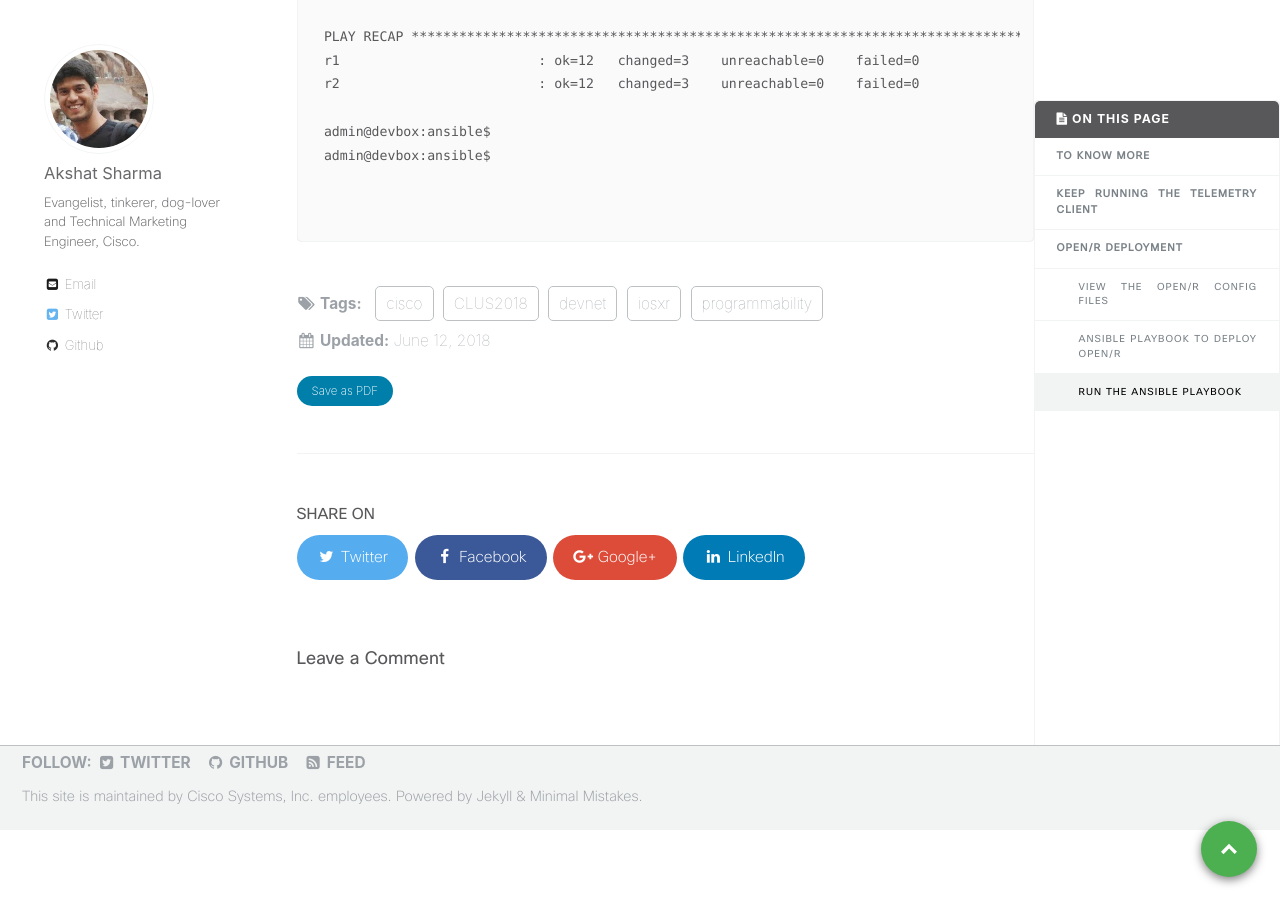
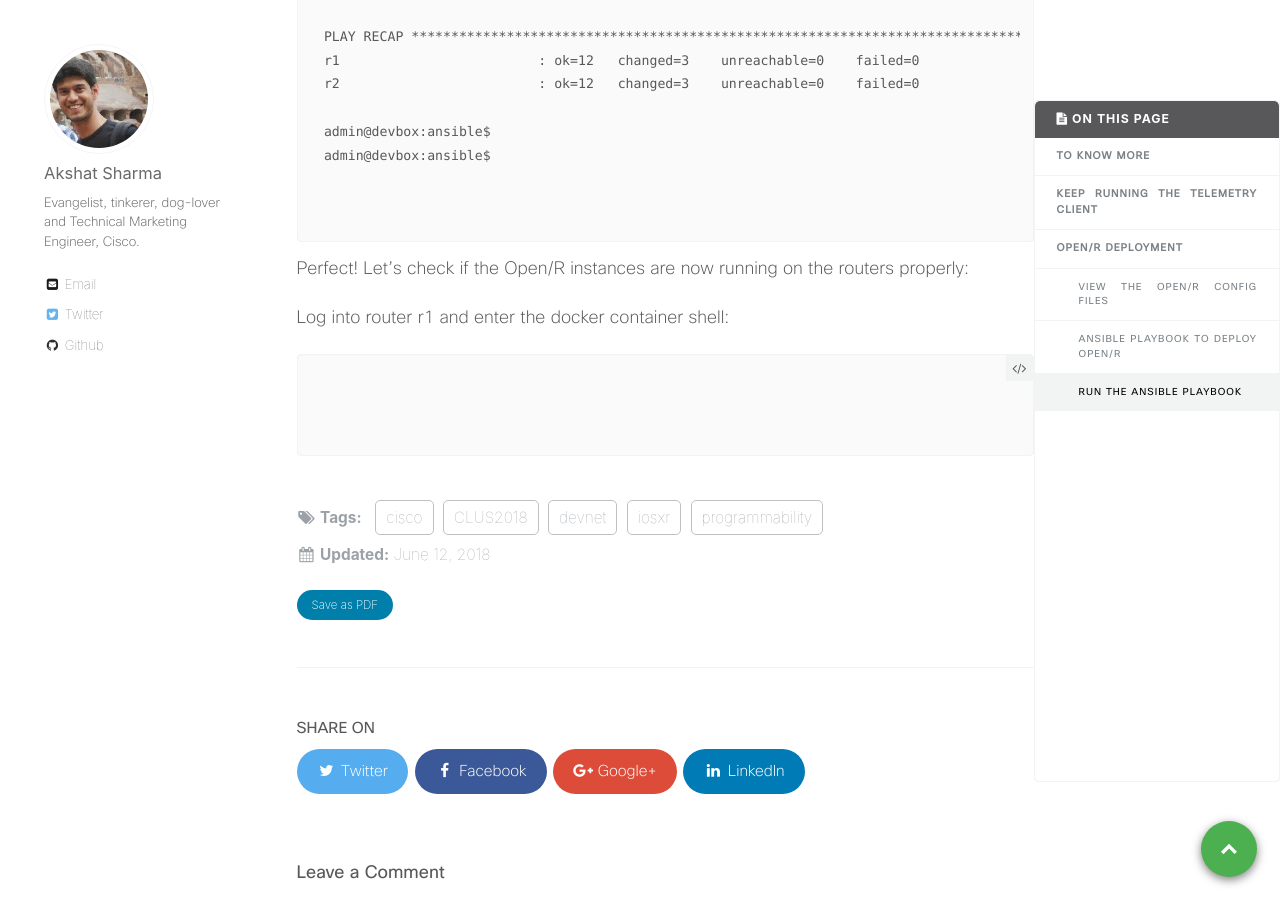
Before and after one commit to nanog75/hackathon, a Jekyll site: the page built from _wkinstructions/2019-01-30-step-3-combining-telemetry-with-Ansible-and-Open-r.md, in a window 1280 px wide and 900 px high, scrolled down 9929 px. Built offline with Jekyll 4.4.1, drawn with Linux system fonts in a browser that asks for light colours; comment, search, counter and statistics services are not loaded; some of the changed text lies outside the part shown.

Commit message:
Update 2019-01-30-step-3-combining-telemetry-with-Ansible-and-Open-r.md

````diff
--- a/_wkinstructions/2019-01-30-step-3-combining-telemetry-with-Ansible-and-Open-r.md
+++ b/_wkinstructions/2019-01-30-step-3-combining-telemetry-with-Ansible-and-Open-r.md
@@ -394,3 +394,14 @@ admin@devbox:ansible$
 
 
 ```
+
+
+Perfect! Let's check if the Open/R instances are now running on the routers properly:
+
+
+Log into router r1 and enter the docker container shell:
+
+```
+
+
+```
````
